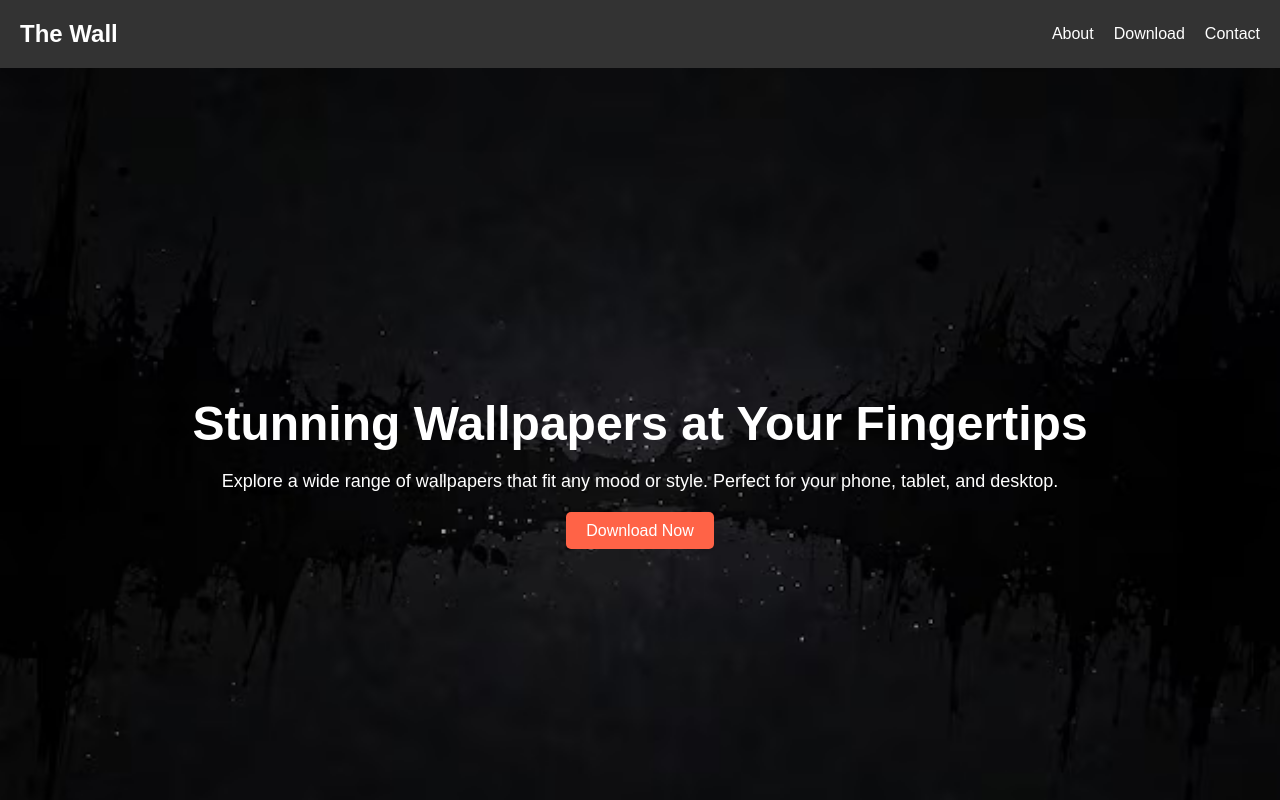
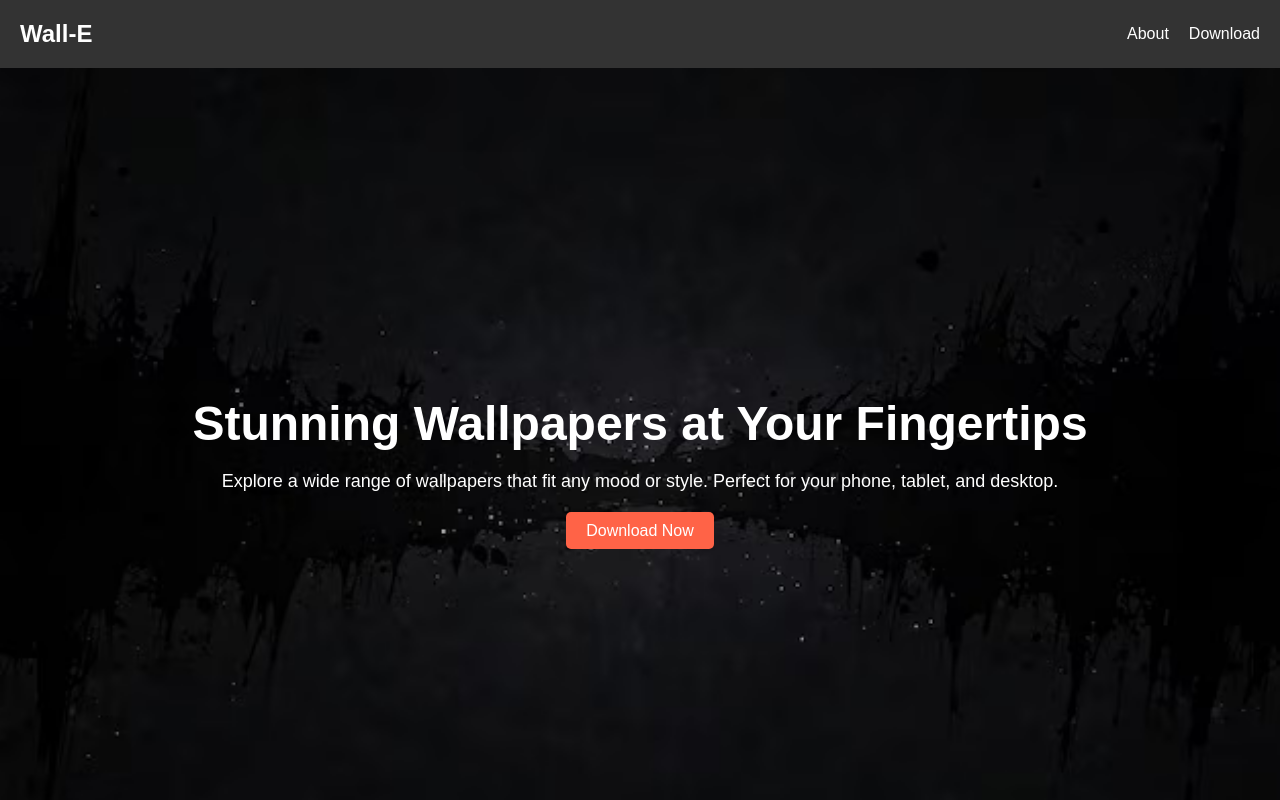
Before and after one commit to abhiwrld/TheWall, a plain HTML site: page index.html in a window 1280 px wide. Shown: the top 800 px of the page. Drawn offline with Linux system fonts and the light colour scheme.

Commit message:
app android 2

```diff
--- a/index.html
+++ b/index.html
@@ -4,7 +4,7 @@
     <meta charset="UTF-8">
     <meta name="viewport" content="width=device-width, initial-scale=1.0">
     <meta name="description" content="Discover stunning wallpapers for your devices. Download now!">
-    <title>The Wall</title>
+    <title>Wall-E</title>
     <link rel="stylesheet" href="styles.css">
     <script async src="https://pagead2.googlesyndication.com/pagead/js/adsbygoogle.js?client=ca-pub-3688386689116696"
      crossorigin="anonymous"></script>
@@ -13,11 +13,10 @@
 <body>
     <header>
         <nav>
-            <div class="logo">The Wall</div>
+            <div class="logo">Wall-E</div>
             <ul>
                 <li><a href="#about">About</a></li>
                 <li><a href="#download">Download</a></li>
-                <li><a href="#contact">Contact</a></li>
             </ul>
         </nav>
     </header>
```
